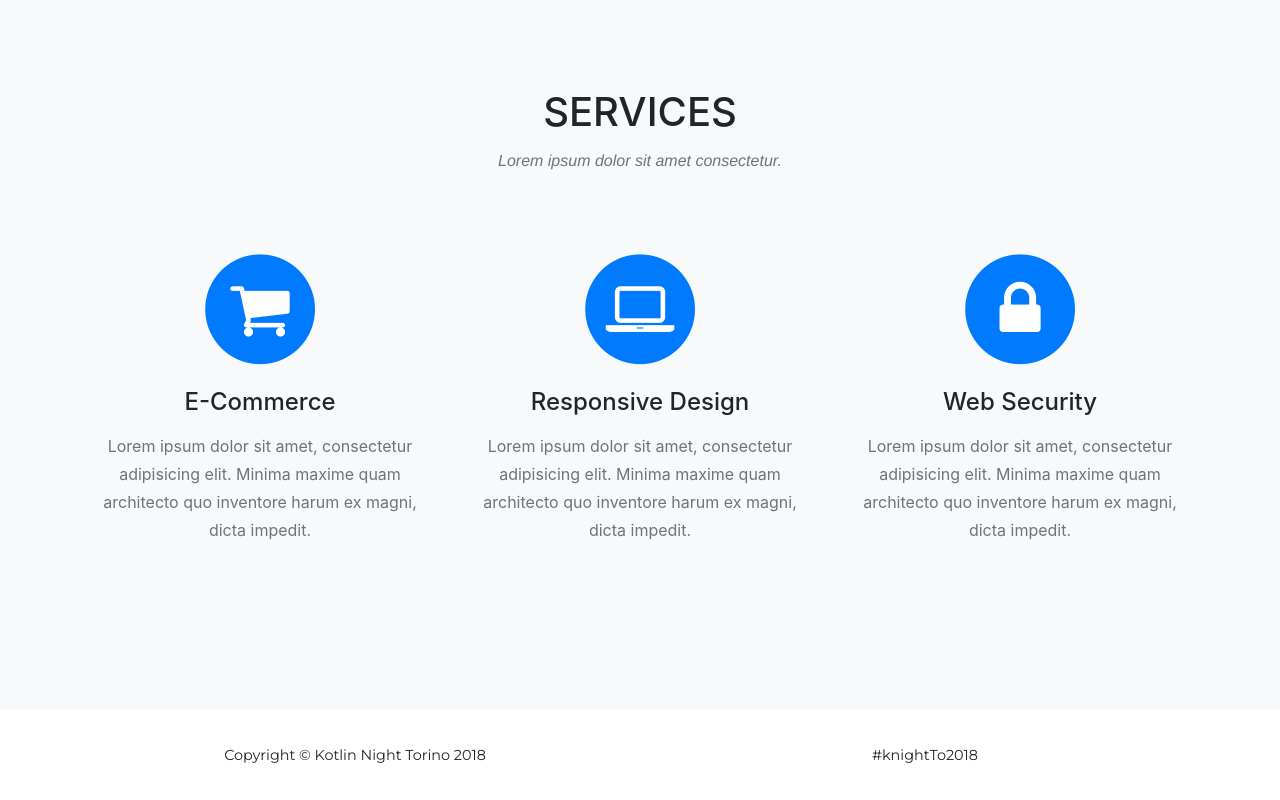
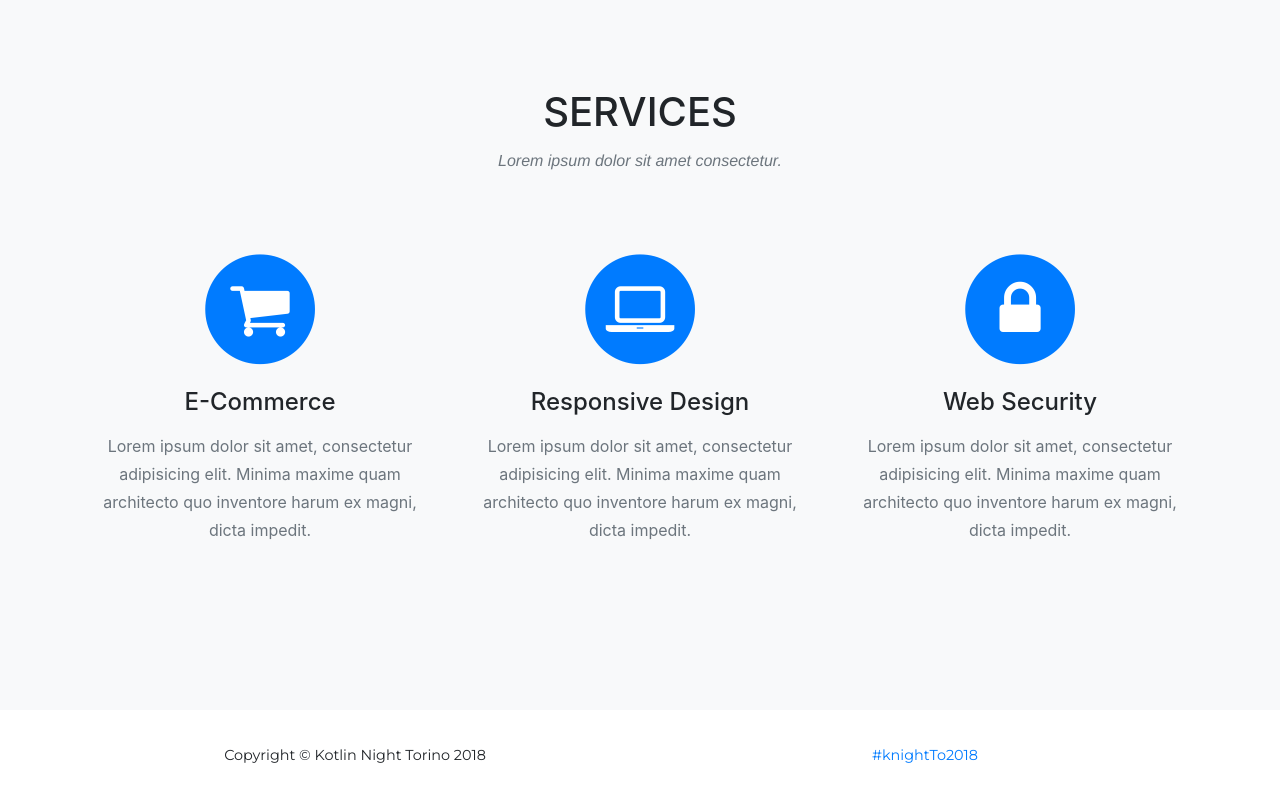
Before and after one commit to knight-torino/knight-torino.github.io, a website with bundled scripts: page index.html in a window 1280 px wide. Shown: the part 3928-4728 px from the top of the page. Built offline with nearby package versions, Linux system fonts and the light colour scheme; a web font is replaced by a local one.

Commit message:
Add link to tweet

```diff
--- a/index.html
+++ b/index.html
@@ -208,7 +208,9 @@
             <span class="copyright">Copyright &copy; Kotlin Night Torino 2018</span>
           </div>
           <div class="col-md-6">
-              <span class="copyright">#knightTo2018</span>
+              <span class="copyright">
+                <a href="https://twitter.com/hashtag/knightTo2018">#knightTo2018</a>
+              </span>
           </div>
         </div>
       </div>
```
